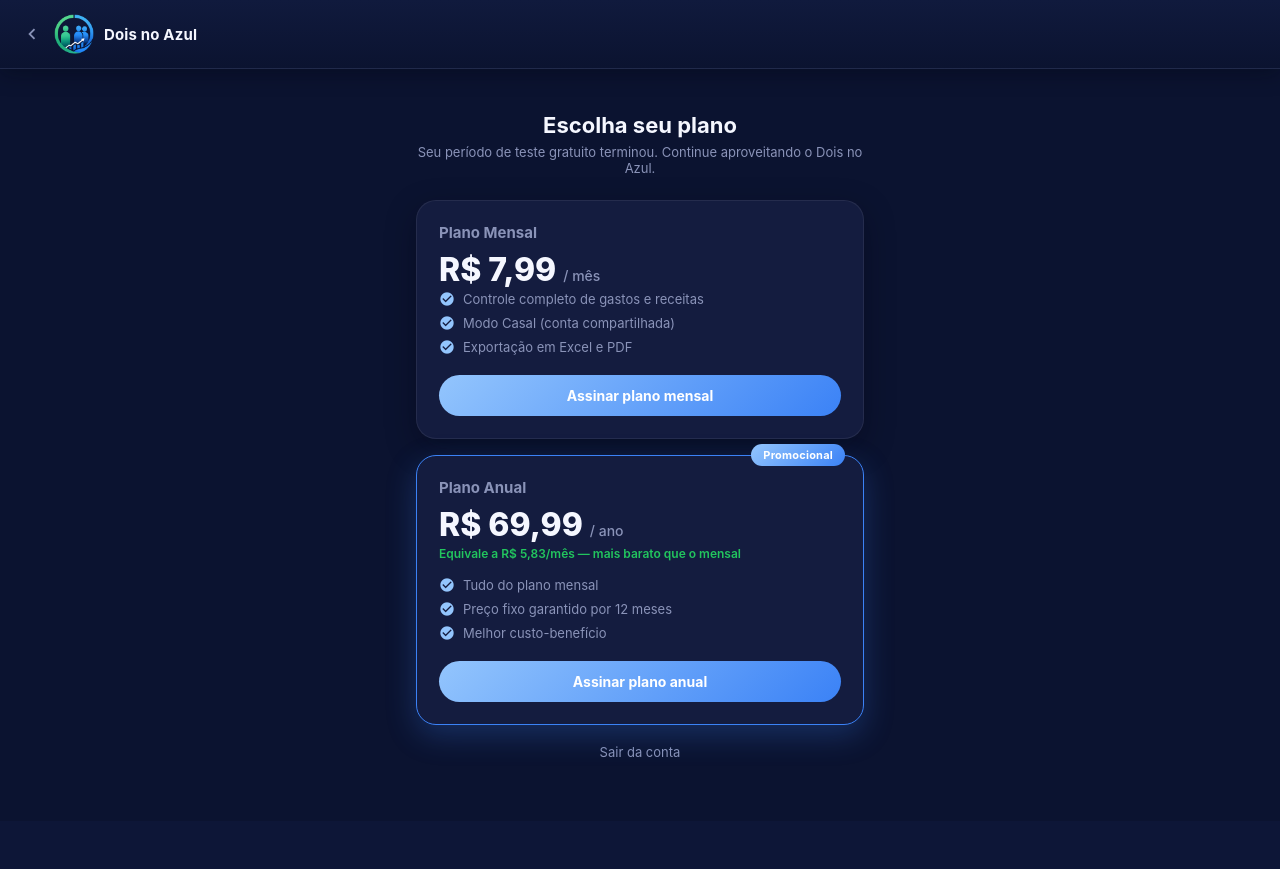
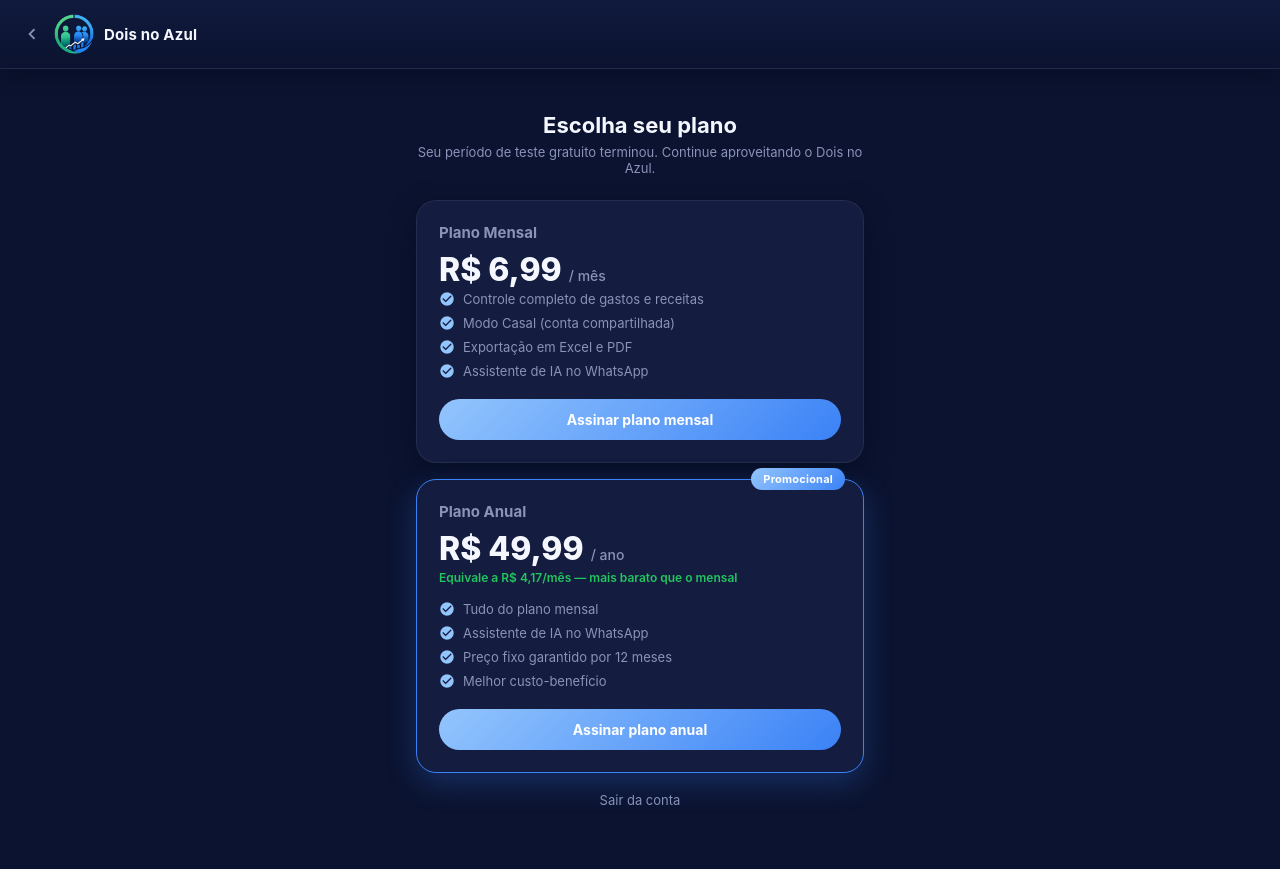
Before and after one commit to AbnerGomes/my-finances-app, a Flask app: page /planos in a window 1280 px wide. Before the commit the page ends 757 px from the top, so only its background shows below. Run offline with Flask 3, Linux system fonts and the light colour scheme; the visitor is signed in with stand-in values (Sample User, id 1).

Commit message:
feat: bot WhatsApp vira beneficio de plano pago (liberado so p/ assinantes); ajusta precos (mensal 6.99, anual 49.99) e adiciona beneficio nos cards de planos

```diff
--- a/routes/routes.py
+++ b/routes/routes.py
@@ -944,12 +944,18 @@
     # número definitivo, sem precisar mexer no código
     numero_whatsapp_bot = os.environ.get('WHATSAPP_BOT_NUMERO', '15551493833')
 
+    # bot do WhatsApp é benefício de plano pago — mesmo quem ainda está
+    # dentro dos 7 dias de teste grátis (não bloqueado pra cadastro) não
+    # tem acesso, só quem já assinou de verdade
+    tem_plano_ativo = gasto_bp.gasto_service.tem_assinatura_ativa(usuario)
+
     return render_template(
         'configuracoes.html',
         usuario=usuario,
         temConjuge=tem_conjuge,
         telefoneWhatsapp=telefone_whatsapp,
         numeroWhatsappBot=numero_whatsapp_bot,
+        temPlanoAtivo=tem_plano_ativo,
     )
 
 
@@ -959,6 +965,14 @@
         return redirect(url_for('gasto.login'))
 
     usuario = session['usuario']
+
+    # bot do WhatsApp é benefício de plano pago — bloqueia aqui também
+    # (não só escondendo o formulário na tela) pra ninguém vincular
+    # número direto pela rota sem ter assinatura
+    if not gasto_bp.gasto_service.tem_assinatura_ativa(usuario):
+        flash('Assine um plano pago para vincular seu WhatsApp.', 'danger')
+        return redirect(url_for('gasto.configuracoes'))
+
     telefone = request.form.get('telefone', '').strip()
 
     if telefone:
--- a/service/pagamento_service.py
+++ b/service/pagamento_service.py
@@ -9,8 +9,8 @@
 # Preços e nomes dos planos oferecidos em /planos (templates/planos.html).
 # Mudar preço aqui não muda o que já foi vendido — só afeta novas compras.
 PLANOS = {
-    'mensal': {'titulo': 'Plano Mensal - Dois no Azul', 'valor': 7.99},
-    'anual': {'titulo': 'Plano Anual - Dois no Azul', 'valor': 69.99},
+    'mensal': {'titulo': 'Plano Mensal - Dois no Azul', 'valor': 6.99},
+    'anual': {'titulo': 'Plano Anual - Dois no Azul', 'valor': 49.99},
 }
 
 
--- a/static/js/config.js
+++ b/static/js/config.js
@@ -30,12 +30,12 @@
         });
     }
 
-    // WhatsApp: seção ainda em desenvolvimento (nem Meta nem WAHA prontos
-    // pra uso real) — fica visível mas travada; toca e mostra um aviso
+    // WhatsApp: benefício de plano pago — quem não assinou vê a seção
+    // travada; toca e mostra um aviso em vez de deixar mexer
     const cardWhatsappEmBreve = document.getElementById('whatsapp-em-breve');
     if (cardWhatsappEmBreve) {
         cardWhatsappEmBreve.addEventListener('click', function () {
-            showToast('Essa funcionalidade está em desenvolvimento — em breve!');
+            showToast('Assine um plano pago para vincular seu WhatsApp.');
         });
     }
 });
--- a/templates/planos.html
+++ b/templates/planos.html
@@ -249,11 +249,12 @@
 
     <div class="plano-card">
       <div class="plano-nome">Plano Mensal</div>
-      <div class="plano-preco">R$ 7,99 <span>/ mês</span></div>
+      <div class="plano-preco">R$ 6,99 <span>/ mês</span></div>
       <ul class="plano-lista">
         <li><span class="material-icons">check_circle</span> Controle completo de gastos e receitas</li>
         <li><span class="material-icons">check_circle</span> Modo Casal (conta compartilhada)</li>
         <li><span class="material-icons">check_circle</span> Exportação em Excel e PDF</li>
+        <li><span class="material-icons">check_circle</span> Assistente de IA no WhatsApp</li>
       </ul>
       {% if not dentroDoApp %}
       <a href="{{ url_for('gasto.assinar_plano', tipo='mensal') }}" class="plano-btn plano-btn-link">Assinar plano mensal</a>
@@ -263,10 +264,11 @@
     <div class="plano-card destaque">
       <span class="plano-selo">Promocional</span>
       <div class="plano-nome">Plano Anual</div>
-      <div class="plano-preco">R$ 69,99 <span>/ ano</span></div>
-      <div class="plano-economia">Equivale a R$ 5,83/mês — mais barato que o mensal</div>
+      <div class="plano-preco">R$ 49,99 <span>/ ano</span></div>
+      <div class="plano-economia">Equivale a R$ 4,17/mês — mais barato que o mensal</div>
       <ul class="plano-lista">
         <li><span class="material-icons">check_circle</span> Tudo do plano mensal</li>
+        <li><span class="material-icons">check_circle</span> Assistente de IA no WhatsApp</li>
         <li><span class="material-icons">check_circle</span> Preço fixo garantido por 12 meses</li>
         <li><span class="material-icons">check_circle</span> Melhor custo-benefício</li>
       </ul>
```
Also changed, not shown: templates/configuracoes.html (+30 -8 lines).
